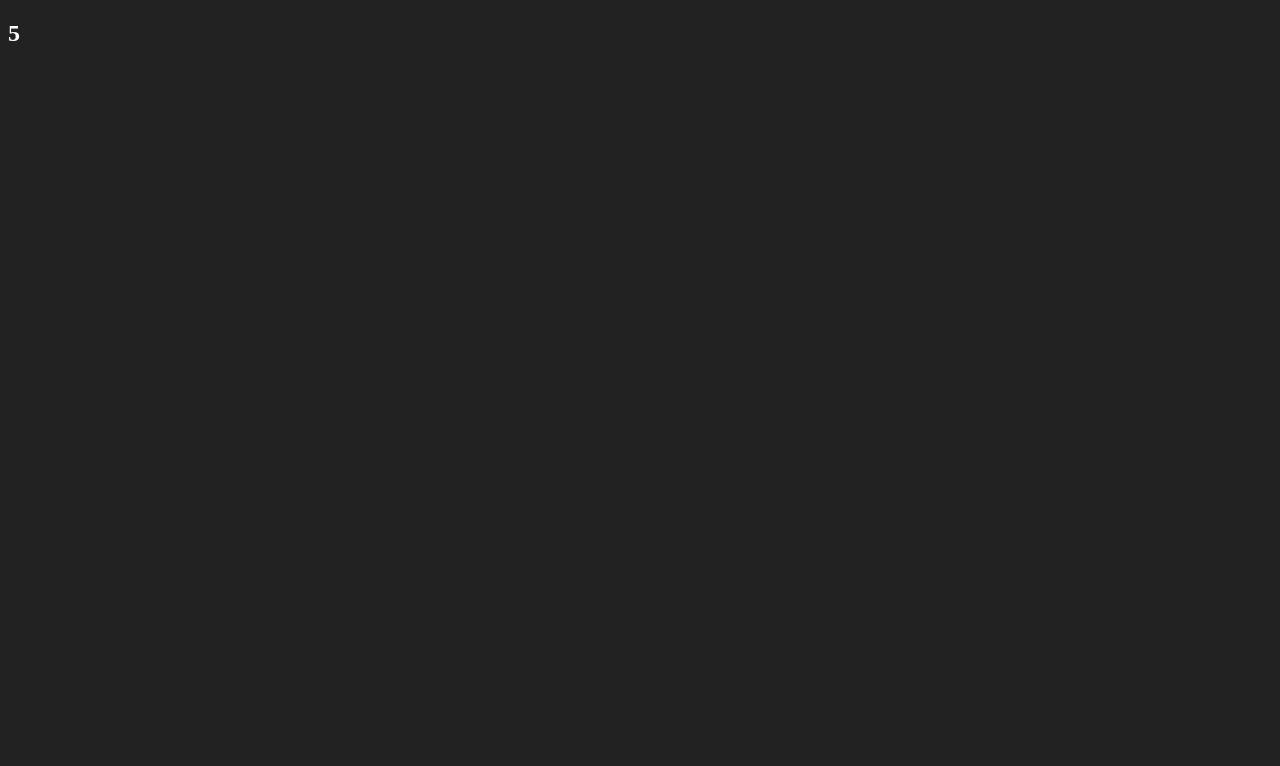
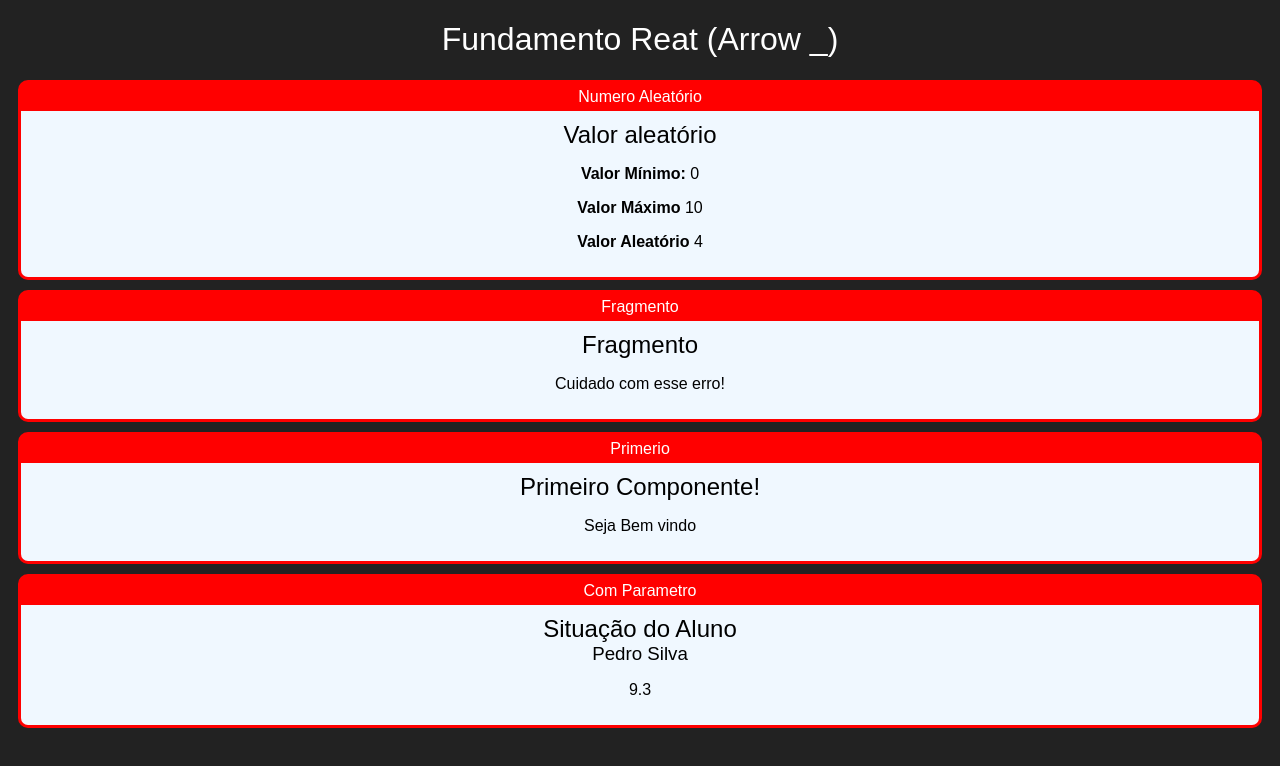
Before and after one commit to kelvynSilva/EstudoReact, a React (Create React App) app: page / in a window 1280 px wide. Shown: the top 766 px of the page. Built offline with nearby package versions, Linux system fonts and the light colour scheme.

Commit message:
Criado um card para padroziar e inserido outro elemento dentro do card

```diff
--- a/src/app.jsx
+++ b/src/app.jsx
@@ -1,17 +1,39 @@
 import React from "react";
 
+import Card from "./components/layout/Card";
 import Primerio from './components/basics/Primeiro';
 import ComParamento from './components/basics/ComParametro';
 import Fragmento from './components/basics/Fragmento';
+import Aleatorio from './components/basics/Aleatorio';
 
 export default () =>
     <div id="app">
         <h1>Fundamento Reat (Arrow _)</h1>
+
+        <Card
+            titulo="Numero Aleatório"
+        >
+            <Aleatorio min={0} max={10} />
+        </Card>
+
+        <Card
+            titulo="Fragmento"
+        >
+            <Fragmento />
+        </Card>
+
+        <Card
+            titulo="Primerio"
+        >
             <Primerio />
+        </Card>
+        <Card
+            titulo="Com Parametro"
+        >
             <ComParamento
                 titulo="Situação do Aluno"
                 aluno="Pedro Silva"
                 nota={9.3}
             />
-        <Fragmento />
+        </Card>
     </div>
--- a/src/components/basics/Aleatorio.jsx
+++ b/src/components/basics/Aleatorio.jsx
@@ -1,12 +1,22 @@
 import React from "react";
 
-export default (min) => {
-    var minn = Math.ceil(min.valor1);
-    var maxx = Math.floor(min.valor2);
-    var result = Math.floor(Math.random() * (maxx - minn + 1) + minn)
+export default (props) => {
+    const { min, max } = props;
+    var result = Math.floor(Math.random() * (max - min + 1) + min);
     return (
         <div>
-            <h2>{result}</h2>
+            <h2>Valor aleatório</h2>
+
+            <p>
+                <strong>Valor Mínimo: </strong> {min}
+            </p>
+            <p>
+                <strong>Valor Máximo</strong> {max}
+            </p>
+
+            <p>
+                <strong>Valor Aleatório</strong> {result}
+            </p>
         </div>
     )
 }
--- /dev/null
+++ b/src/components/layout/Card.css
@@ -0,0 +1,19 @@
+.Card {
+    background-color: red;
+    border-radius: 10px;
+    overflow: hidden;
+    border: 3px solid red;
+    margin: 10px;
+}
+
+.Card .Title {
+    padding: 5px 0;
+    display: flex;
+    justify-content: center;
+}
+
+.Card .content {
+    background-color: aliceblue;
+    color: black;
+    padding: 10px;
+}
--- /dev/null
+++ b/src/components/layout/Card.jsx
@@ -0,0 +1,14 @@
+import "./Card.css";
+import React from "react";
+
+export default props => {
+    return (
+        <div className="Card">
+
+            <div className="Title">
+                {props.titulo}
+            </div>
+            <div className="content">{props.children}</div>
+        </div>
+    )
+}
--- a/src/index.css
+++ b/src/index.css
@@ -1,4 +1,19 @@
 body {
+    font-family: sans-serif;
     background: #222;
     color: #ffff;
+    text-align: center;
 }
+
+
+h2,
+h3 {
+    margin: 0;
+}
+
+h1,
+h2,
+h3 {
+    font-weight: 200;
+
+}
--- a/src/index.js
+++ b/src/index.js
@@ -1,17 +1,13 @@
 
 import './index.css';
 import ReactDOM from 'react-dom';
-import React from 'react';
+import React, { Children } from 'react';
 
 
-import App from './app';
-import Primerio from './components/basics/Primeiro';
-import Aleatorio from './components/basics/Aleatorio';
+
+import App from './App';
 
 ReactDOM.render(
-    <Aleatorio
-        valor1={1}
-        valor2={10}
-    />
+    <App />
     , document.getElementById('root')
 )
```
Lines whose indentation alone changed are shown as unchanged.
